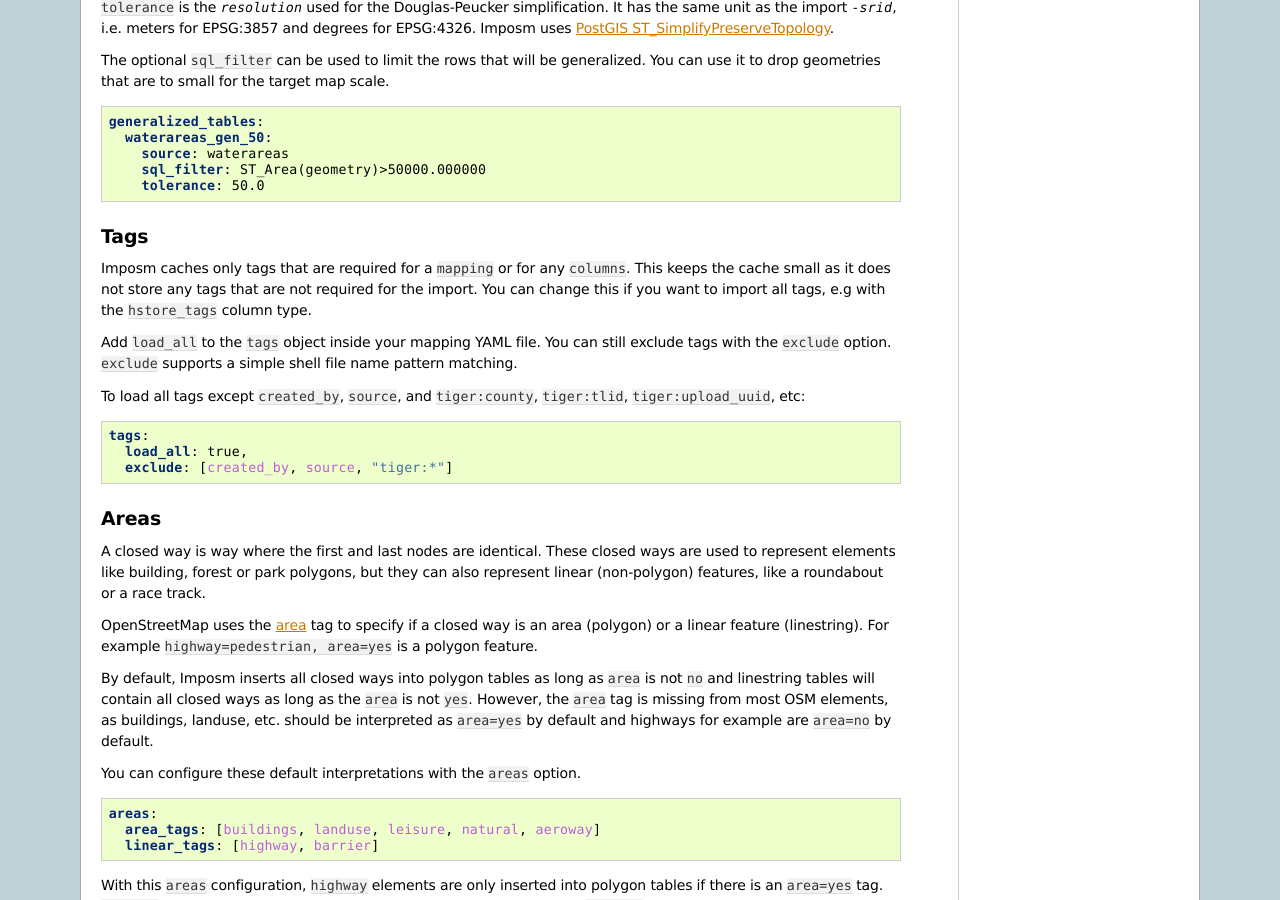
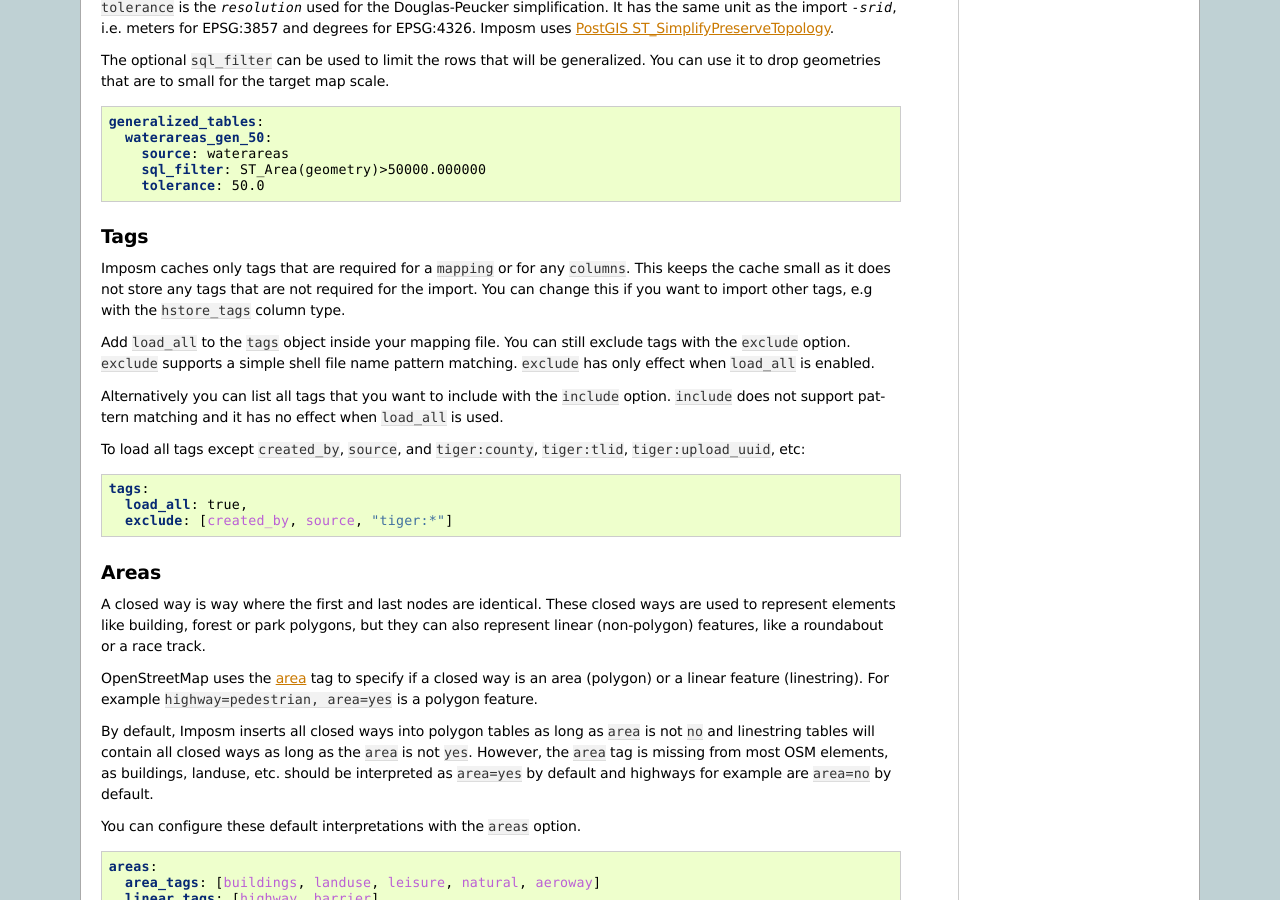
Before and after one commit to omniscale/imposm3, a Sphinx documentation site: the page built from docs/mapping.rst, in a window 1280 px wide and 900 px high, scrolled down 5098 px. Built offline with Sphinx 7.4.7, drawn with Linux system fonts in a browser that asks for light colours.

Commit message:
add tags.include option

```diff
--- a/docs/mapping.rst
+++ b/docs/mapping.rst
@@ -331,9 +331,11 @@ The optional ``sql_filter`` can be used to limit the rows that will be generaliz
 Tags
 ----
 
-Imposm caches only tags that are required for a ``mapping`` or for any ``columns``. This keeps the cache small as it does not store any tags that are not required for the import. You can change this if you want to import all tags, e.g with the ``hstore_tags`` column type.
+Imposm caches only tags that are required for a ``mapping`` or for any ``columns``. This keeps the cache small as it does not store any tags that are not required for the import. You can change this if you want to import other tags, e.g with the ``hstore_tags`` column type.
 
-Add ``load_all`` to the ``tags`` object inside your mapping YAML file. You can still exclude tags with the ``exclude`` option. ``exclude`` supports a simple shell file name pattern matching.
+Add ``load_all`` to the ``tags`` object inside your mapping file. You can still exclude tags with the ``exclude`` option. ``exclude`` supports a simple shell file name pattern matching. ``exclude`` has only effect when ``load_all`` is enabled.
+
+Alternatively you can list all tags that you want to include with the ``include`` option. ``include`` does not support pattern matching and it has no effect when ``load_all`` is used.
 
 To load all tags except ``created_by``, ``source``, and ``tiger:county``, ``tiger:tlid``, ``tiger:upload_uuid``, etc:
 
```
Also changed, not shown: 1 other file.
